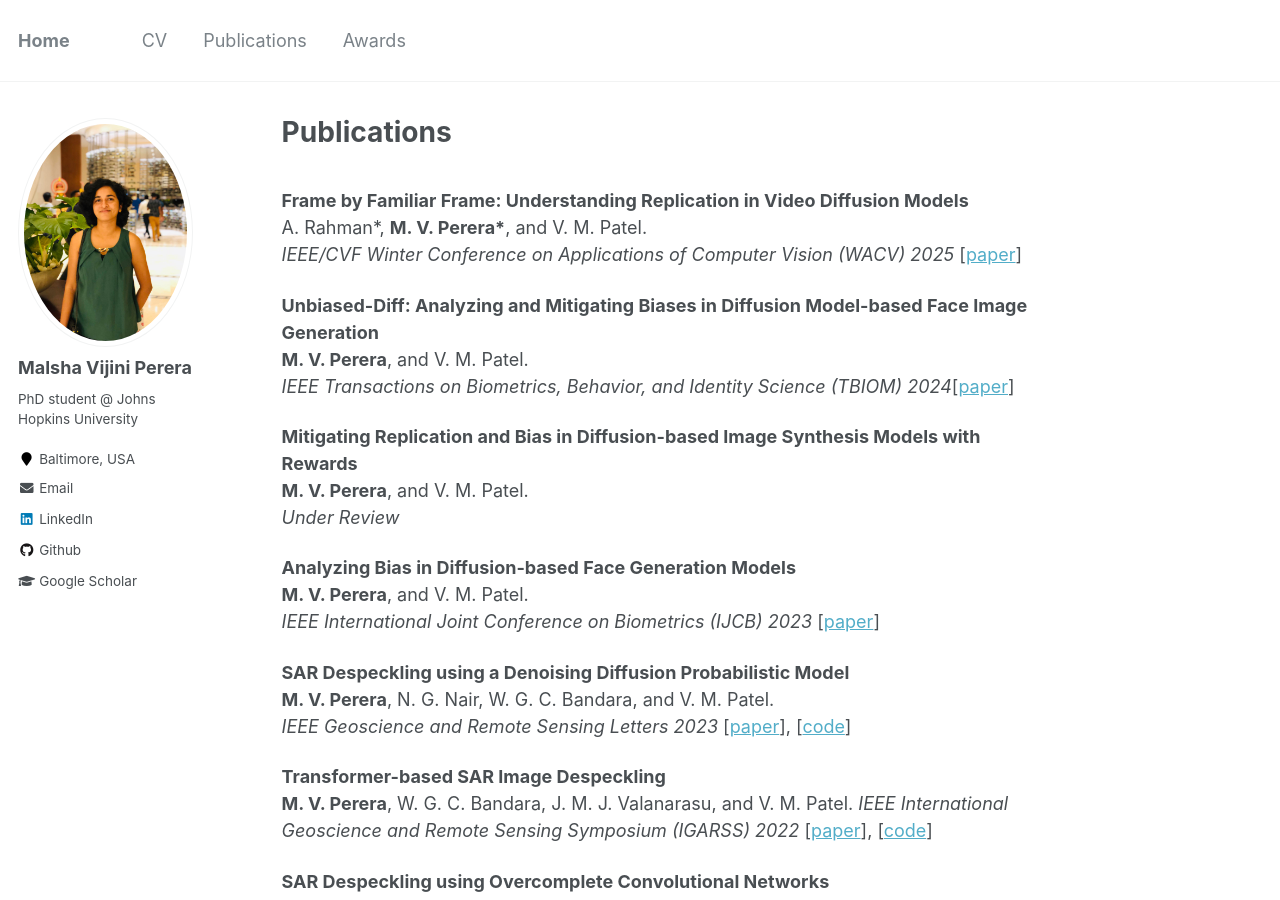
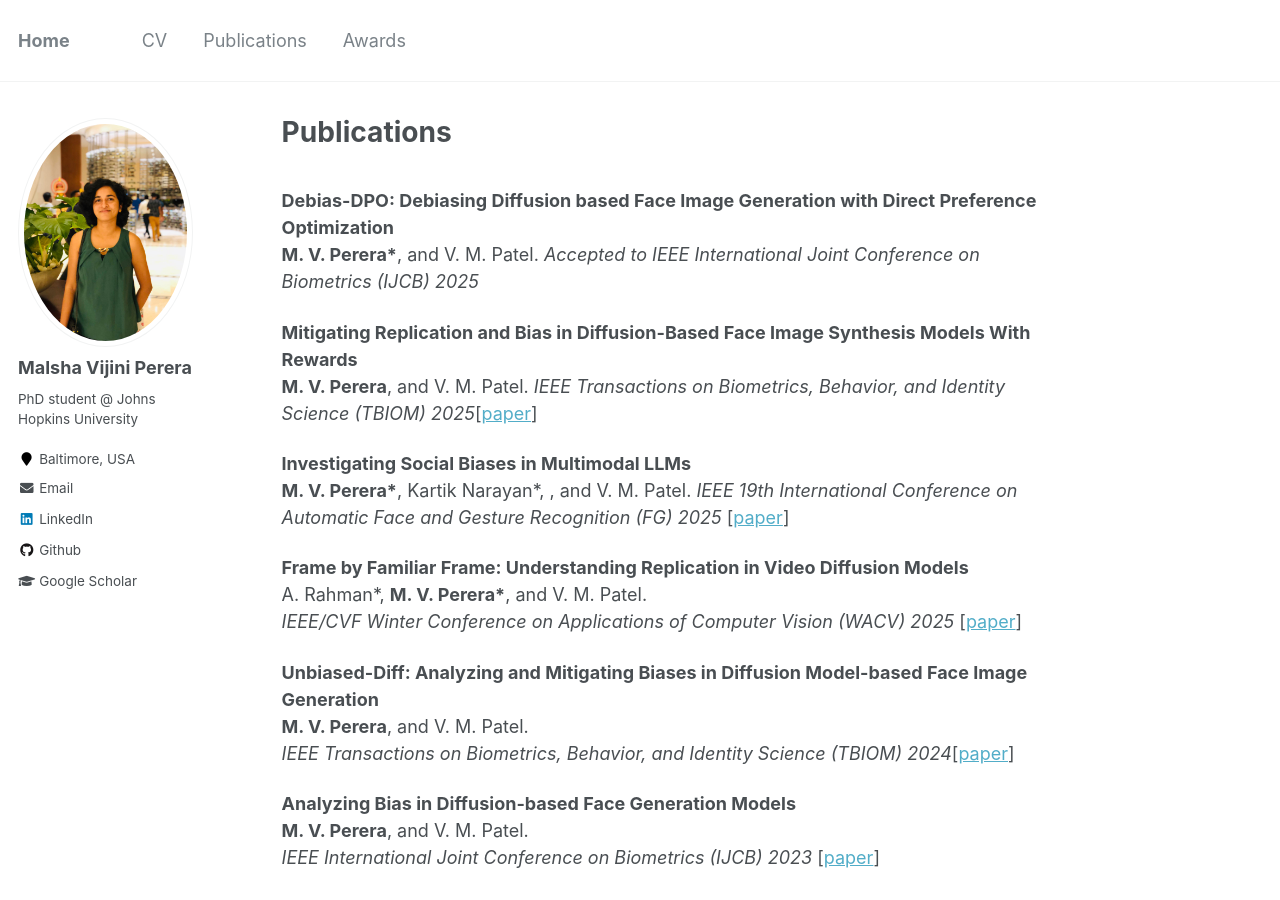
Before and after one commit to malshaV/malshaV.github.io, a Jekyll site: the page built from _pages/publications.md, in a window 1280 px wide and 900 px high. Built offline with Jekyll 4.4.1, drawn with Linux system fonts in a browser that asks for light colours.

Commit message:
update publications

```diff
--- a/_pages/publications.md
+++ b/_pages/publications.md
@@ -4,6 +4,18 @@
 author_profile: true
 ---
 <br>
+<b>Debias-DPO: Debiasing Diffusion based Face Image Generation with Direct Preference Optimization</b><br>
+<b>M. V. Perera\*</b>, and V. M. Patel.
+<i>Accepted to IEEE International Joint Conference on Biometrics (IJCB) 2025</i>
+
+<b>Mitigating Replication and Bias in Diffusion-Based Face Image Synthesis Models With Rewards</b><br>
+<b>M. V. Perera</b>, and V. M. Patel.
+<i>IEEE Transactions on Biometrics, Behavior, and Identity Science (TBIOM) 2025</i>[[paper](https://ieeexplore.ieee.org/abstract/document/11084940)]
+
+<b>Investigating Social Biases in Multimodal LLMs</b><br>
+<b>M. V. Perera\*</b>, Kartik Narayan\*, , and V. M. Patel.
+<i>IEEE 19th International Conference on Automatic Face and Gesture Recognition (FG) 2025</i> [[paper](https://ieeexplore.ieee.org/abstract/document/11099161)]
+
 <b>Frame by Familiar Frame: Understanding Replication in Video Diffusion Models</b><br>
 A. Rahman\*, <b>M. V. Perera\*</b>, and V. M. Patel.<br>
 <i>IEEE/CVF Winter Conference on Applications of Computer Vision (WACV) 2025</i> [[paper](https://arxiv.org/pdf/2403.19593)]
@@ -11,10 +23,6 @@
 <b>Unbiased-Diff: Analyzing and Mitigating Biases in Diffusion Model-based Face Image Generation</b><br>
 <b>M. V. Perera</b>, and V. M. Patel.<br>
 <i>IEEE Transactions on Biometrics, Behavior, and Identity Science (TBIOM) 2024</i>[[paper](https://ieeexplore.ieee.org/abstract/document/10820122)]
-
-<b>Mitigating Replication and Bias in Diffusion-based Image Synthesis Models with Rewards</b><br>
-<b>M. V. Perera</b>, and V. M. Patel.<br>
-<i>Under Review</i>
 
 <b>Analyzing Bias in Diffusion-based Face Generation Models</b><br>
 <b>M. V. Perera</b>, and V. M. Patel.<br>
```
Also changed, not shown: _pages/about.md (+1 -1 lines).
